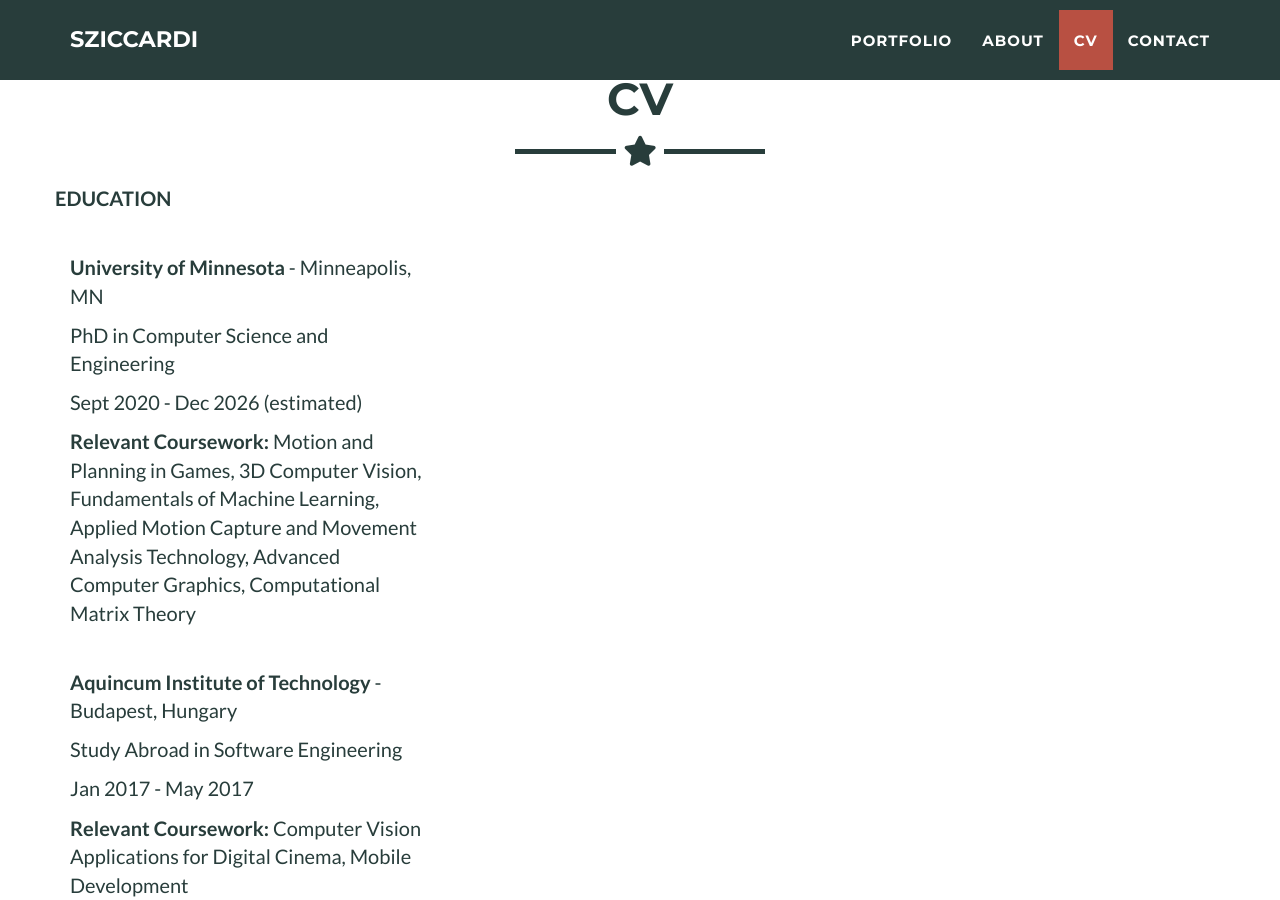
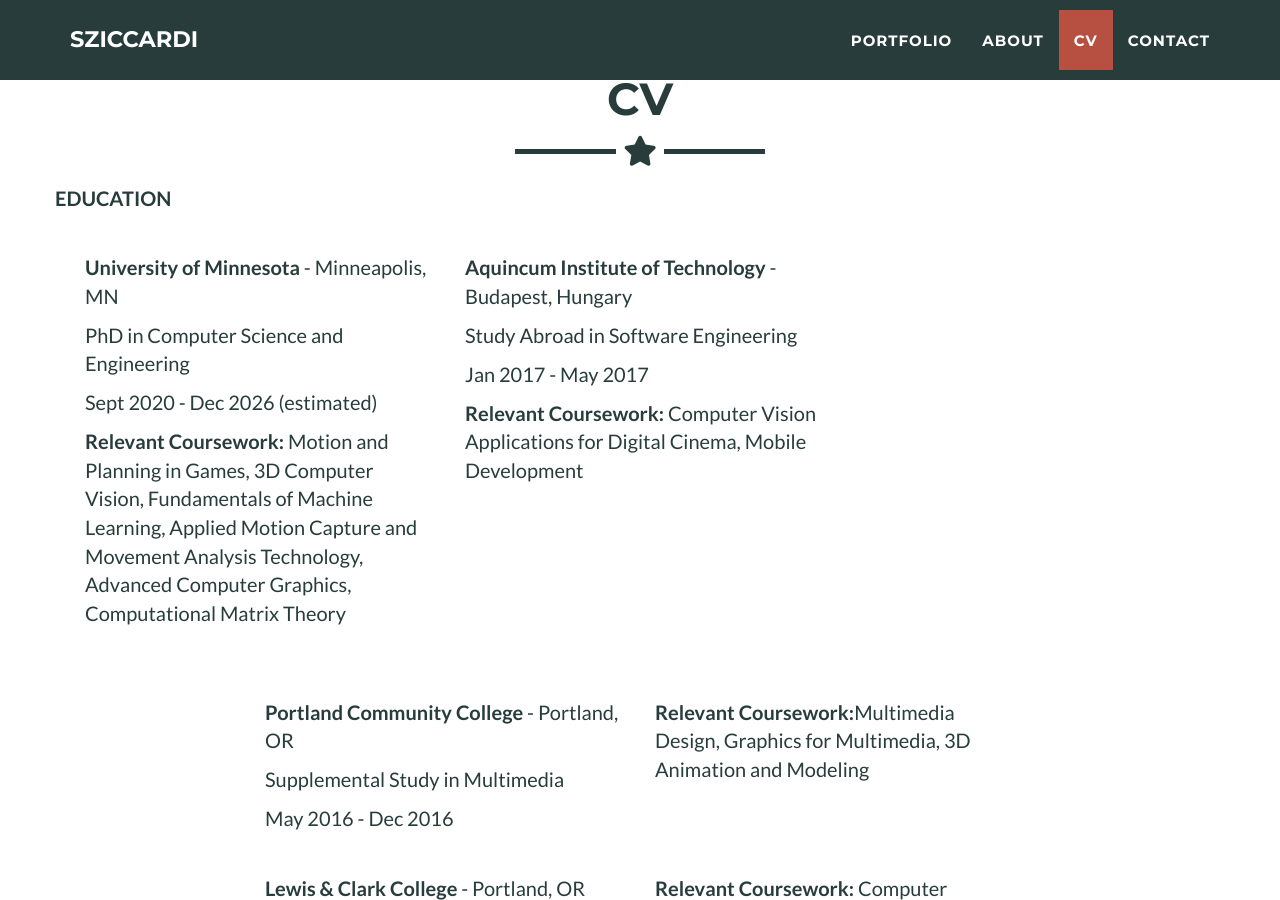
Before and after one commit to sziccardi/sziccardi.github.io, a Jekyll site: the page built from _posts/2014-07-18-project-1.markdown, in a window 1280 px wide and 900 px high, scrolled down 2354 px. Built offline with Jekyll 4.4.1, drawn with Linux system fonts in a browser that asks for light colours.

```diff
--- a/_includes/cv.html
+++ b/_includes/cv.html
@@ -15,14 +15,12 @@
       </div>
     </div>
 
-    <div class="row" style="margin-bottom:2em;">
-      <div class="col-lg-4">
-        <p><b>University of Minnesota</b> - Minneapolis, MN</p>
-        <p>PhD in Computer Science and Engineering</p>
-        <p>Sept 2020 - Dec 2026 (estimated)</p>
+    <div class="col-lg-4" style="margin-bottom:2em;">
+      <p><b>University of Minnesota</b> - Minneapolis, MN</p>
+      <p>PhD in Computer Science and Engineering</p>
+      <p>Sept 2020 - Dec 2026 (estimated)</p>
 
-        <p><b>Relevant Coursework:</b> Motion and Planning in Games, 3D Computer Vision, Fundamentals of Machine Learning, Applied Motion Capture and Movement Analysis Technology, Advanced Computer Graphics, Computational Matrix Theory </p>
-      </div>
+      <p><b>Relevant Coursework:</b> Motion and Planning in Games, 3D Computer Vision, Fundamentals of Machine Learning, Applied Motion Capture and Movement Analysis Technology, Advanced Computer Graphics, Computational Matrix Theory </p>
     </div>
 
     <div class="row" style="margin-bottom:2em;">
```
